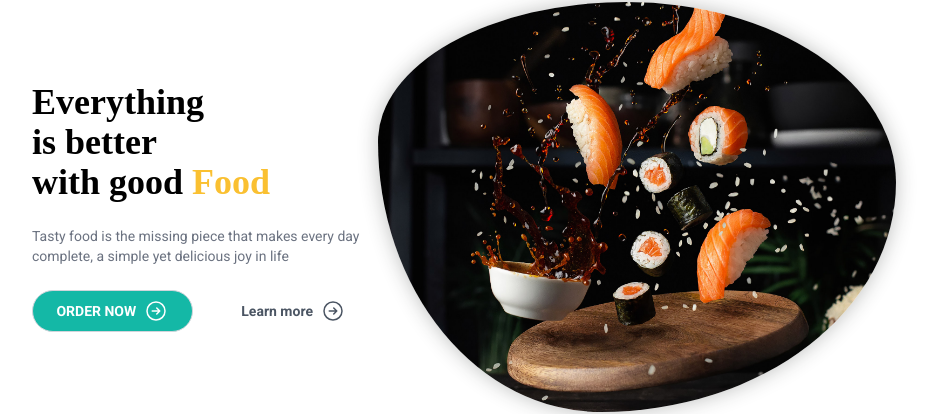
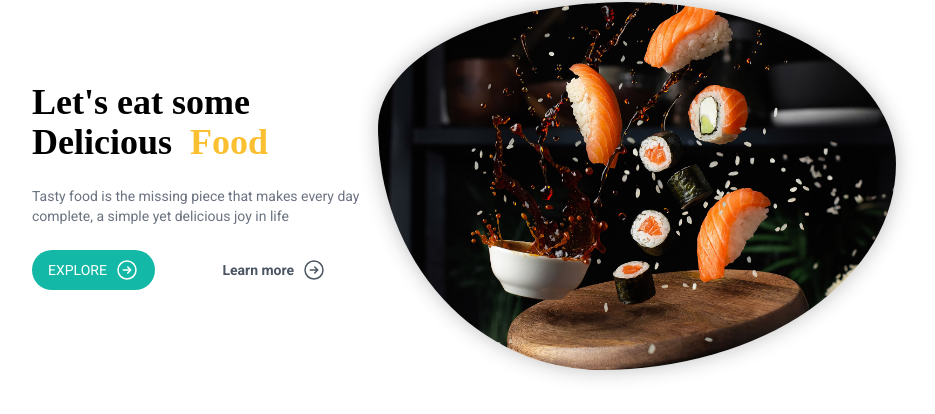
Before and after one commit to ZeenatFirdosh/food-ordering-NEXT, a Next.js app: page / in a window 1280 px wide. Shown: the part 119-533 px from the top of the page, without its empty margins (176-1111 px from the left). Built offline with nearby package versions, Linux system fonts and the light colour scheme; no server answers; the database is empty.

Commit message:
changes in hero

```diff
--- a/src/components/layout/Header.js
+++ b/src/components/layout/Header.js
@@ -11,7 +11,7 @@ function AuthLinks({status, userName}) {
   if (status === 'authenticated') {
     return (
       <>
-        <Link href={'/profile'} className="whitespace-nowrap">
+        <Link href={'/profile'} className="whitespace-nowrap hover:text-[#fac031] hover:underline">
           Hello, {userName}
         </Link>
         <button
@@ -80,14 +80,14 @@ export default function Header() {
       )}
       <div className="hidden md:flex items-center justify-between">
         <nav className="flex items-center gap-8 text-gray-500 font-semibold">
-          <Link className="text-rose-600 font-semibold text-2xl" href={'/'}>
+          <Link className=" font-semibold text-2xl" href={'/'}>
           <Image src={"/logo.png"} width={100} height={20} />
 
           </Link>
-          <Link href={'/'}>Home</Link>
-          <Link href={'/menu'}>Menu</Link>
-          <Link href={'/#about'}>About</Link>
-          <Link href={'/#contact'}>Contact</Link>
+          <Link href={'/'} className="hover:text-[#fac031]">Home</Link>
+          <Link href={'/menu'} className="hover:text-[#fac031]">Menu</Link>
+          <Link href={'/#about'} className="hover:text-[#fac031]">About</Link>
+          <Link href={'/#contact'} className="hover:text-[#fac031]">Contact</Link>
         </nav>
         <nav className="flex items-center gap-4 text-gray-500 font-semibold">
           <AuthLinks status={status} userName={userName} />
--- a/src/components/layout/Hero.js
+++ b/src/components/layout/Hero.js
@@ -1,5 +1,6 @@
 import Right from "@/components/icons/Right";
 import Image from "next/image";
+import Link from "next/link";
 
 export default function Hero() {
   return (
@@ -7,9 +8,7 @@ export default function Hero() {
       <div className="py-8 md:py-20">
 
         <h1 className="text-4xl font-semibold">
-          Everything<br />
-          is better<br />
-          with good&nbsp;
+          Let's eat some Delicious &nbsp;
           <span className="text-[#fac031]">
             Food
           </span>
@@ -18,10 +17,10 @@ export default function Hero() {
           Tasty food is the missing piece that makes every day complete, a simple yet delicious joy in life
         </p>
         <div className="flex gap-4 text-sm">
-          <button className="flex justify-center bg-teal-500 uppercase flex items-center gap-2 text-white px-4 py-2 rounded-full">
-            Order now
+          <Link href={"/menu"}  className="flex justify-center bg-teal-500 uppercase flex items-center gap-2 text-white px-4 py-2 rounded-full">
+            Explore
             <Right />
-          </button>
+          </Link>
           <button className="flex items-center border-0 gap-2 py-2 text-gray-600 font-semibold">
             Learn more
             <Right />
```
